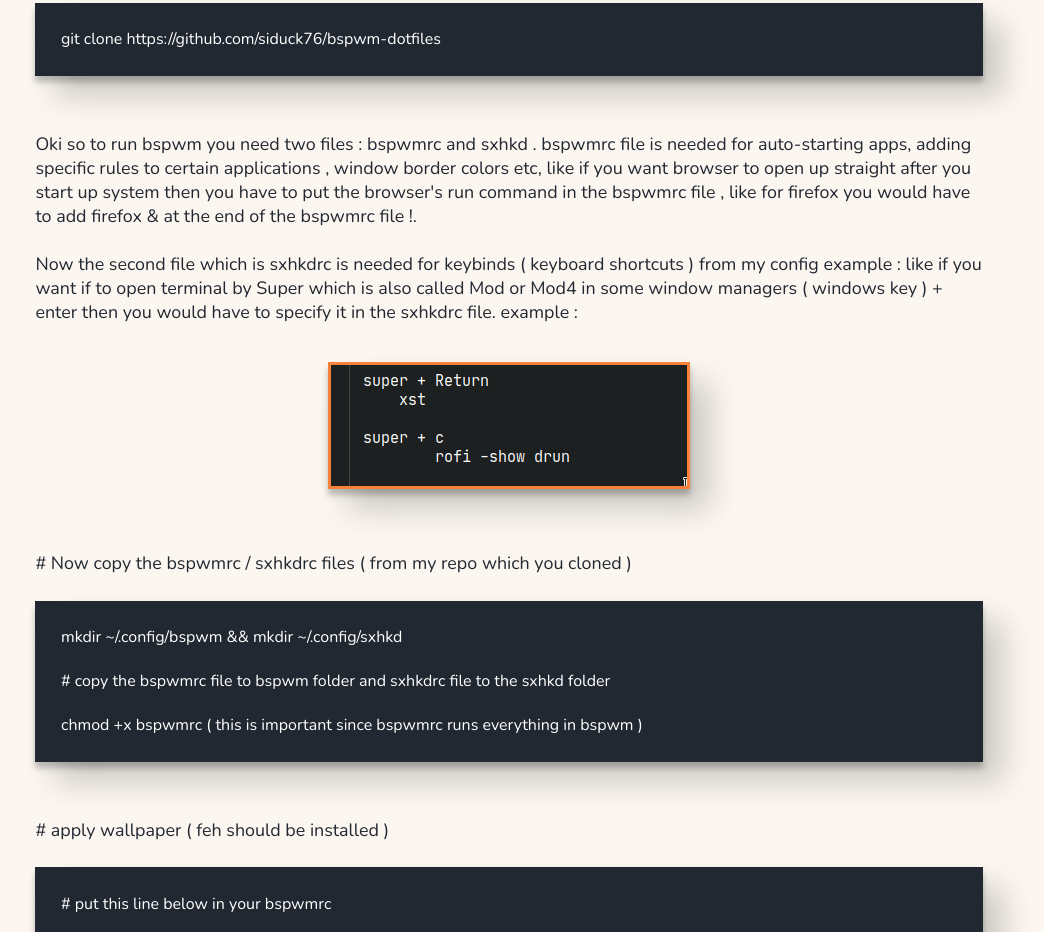
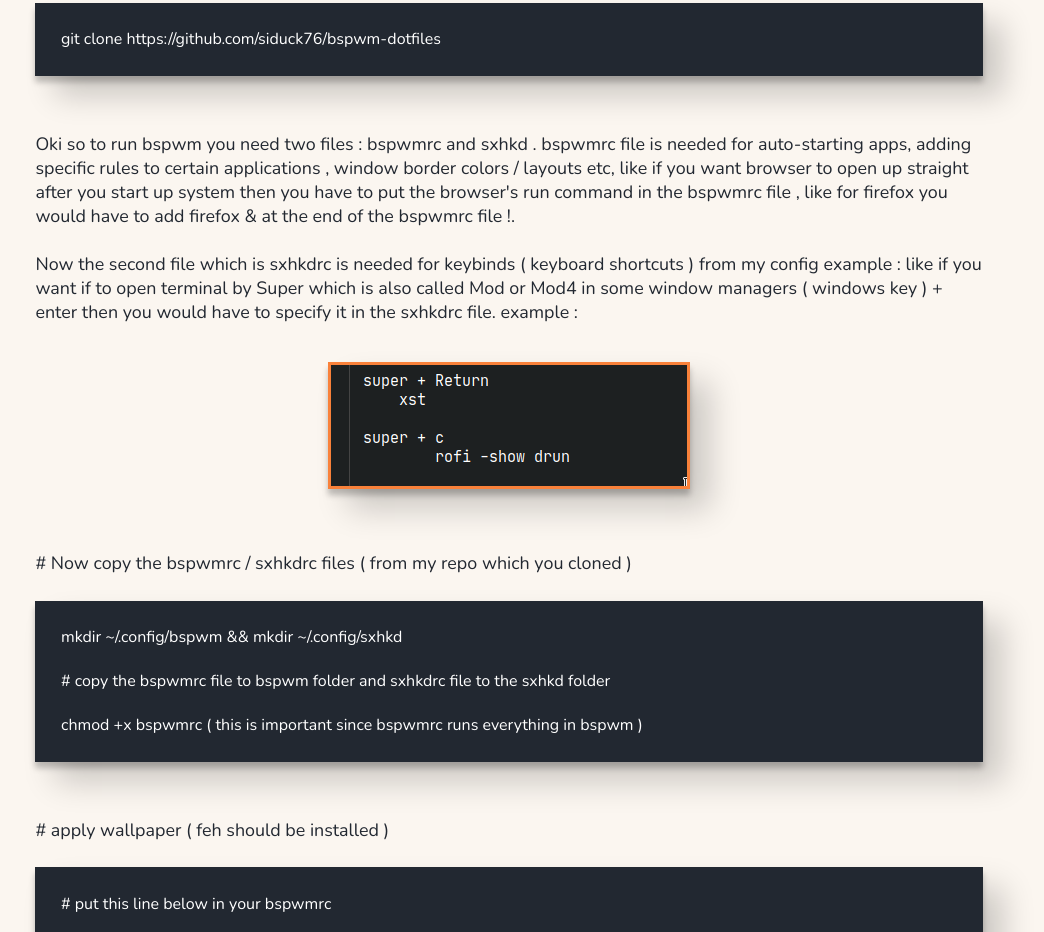
Before and after one commit to wilian1808/bspwm-dotfiles, a plain HTML site: page index.html in a window 1280 px wide. Shown: the part 1320-2252 px from the top of the page, without its empty margins (131-1175 px from the left). Drawn offline with nearby package versions, Linux system fonts and the light colour scheme.

Commit message:
Update index.html

```diff
--- a/index.html
+++ b/index.html
@@ -61,7 +61,7 @@
         <br />
         <p class="captions">
           Oki so to run bspwm you need two files : bspwmrc and sxhkd . bspwmrc
-          file is needed for auto-starting apps, adding specific rules to certain applications , window border colors etc, like if you want browser to
+          file is needed for auto-starting apps, adding specific rules to certain applications , window border colors / layouts etc, like if you want browser to
           open up straight after you start up system then you have to put the
           browser's run command in the bspwmrc file , like for firefox you would
           have to add firefox & at the end of the bspwmrc file !. <br /><br />
```
